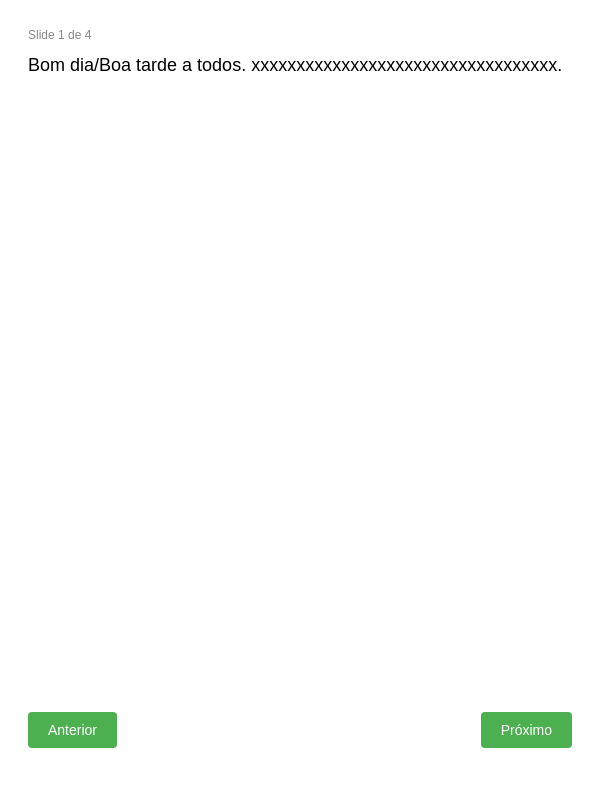
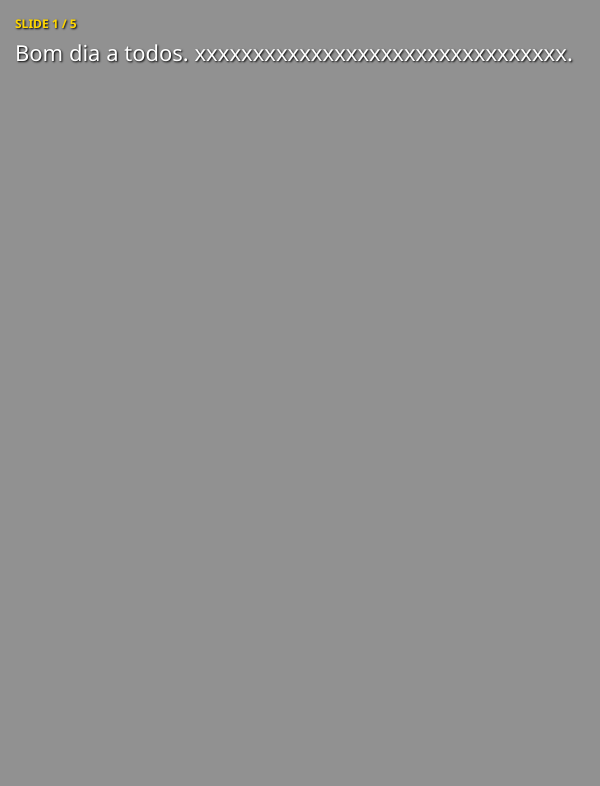
Before and after one commit to faustinopsy/GhostPrompter, an Electron app: page index.html in a window 600 px wide. Drawn offline with Linux system fonts and the light colour scheme; no server answers.

Commit message:
telcas de atalho e toque por dentro "la ele"

```diff
--- a/index.css
+++ b/index.css
@@ -1,35 +1,26 @@
 body {
-            background-color: #1a1a1a00;
-            color: #000000;
-            font-family: Arial, sans-serif;
-            padding: 20px;
-            display: flex;
-            flex-direction: column;
-            height: 90vh;
-        }
-        #slide-count {
-            color: #888;
-            font-size: 12px;
-            margin-bottom: 10px;
-        }
-        #script-text {
-            font-size: 18px;
-            line-height: 1.5;
-            flex-grow: 1;
-            overflow-y: auto;
-        }
-        .controls {
-            margin-top: 15px;
-            display: flex;
-            justify-content: space-between;
-        }
-        button {
-            padding: 10px 20px;
-            cursor: pointer;
-            background-color: #4CAF50;
-            border: none;
-            color: white;
-            border-radius: 4px;
-            font-size: 14px;
-        }
-        button:active { background-color: #45a049; }
+    background-color: rgba(0, 0, 0, 0.433);
+    color: #ffffff;
+    font-family: 'Segoe UI', Arial, sans-serif;
+    margin: 0;
+    padding: 15px;
+    height: 100vh;
+    box-sizing: border-box;
+    overflow: hidden;
+    border-radius: 10px;
+    text-shadow: 1px 1px 2px black;
+}
+
+#slide-info {
+    font-size: 12px;
+    color: #ffd700;
+    font-weight: bold;
+    margin-bottom: 5px;
+    text-transform: uppercase;
+}
+
+#script-text {
+    font-size: 22px;
+    line-height: 1.4;
+    font-weight: 500;
+}
--- a/index.html
+++ b/index.html
@@ -2,67 +2,11 @@
 <html lang="pt-BR">
 <head>
     <meta charset="UTF-8">
-    <link rel="stylesheet" href="index.css">
+   <link rel="stylesheet" href="index.css">
 </head>
 <body>
-
-    <div id="slide-count">Slide 1 de ...</div>
-
-    <div id="script-text">Carregando roteiro...</div>
-
-    <div class="controls">
-        <button onclick="anterior()">Anterior</button>
-        <button onclick="proximo()">Próximo</button>
-    </div>
-
-    <script>
-        const slides = [
-            {
-                id: 1,
-                text: "Bom dia/Boa tarde a todos. xxxxxxxxxxxxxxxxxxxxxxxxxxxxxxxxxx."
-            },
-            {
-                id: 2,
-                text: "Aqui vemos a agenda. xxxxxxxxxxxxxxxxxxxxxxxxxxxxx."
-            },
-            {
-                id: 3,
-                text: "O cenário é alarmante. xxxxxxxxxxxxxxxxxxxxxxxxxxxxxxxxxxxxxxxxxxxxxxxxxxx"
-            },
-            {
-                id: 4,
-                text: "Fundamentação Teórica: xxxxxxxxxxxxxxxxxxxxxxxxxxxxxxxxxxxxxxxxxxxxxxxxxxxx"
-            },
-        ];
-
-        let currentIndex = 0;
-
-        function atualizaUI() {
-            const current = slides[currentIndex];
-            document.getElementById('script-text').innerText = current.text;
-            document.getElementById('slide-count').innerText = `Slide ${currentIndex + 1} de ${slides.length}`;
-        }
-
-        function proximo() {
-            if (currentIndex < slides.length - 1) {
-                currentIndex++;
-                atualizaUI();
-            }
-        }
-
-        function anterior() {
-            if (currentIndex > 0) {
-                currentIndex--;
-                atualizaUI();
-            }
-        }
-
-        document.addEventListener('keydown', (e) => {
-            if (e.key === "ArrowRight") proximo();
-            if (e.key === "ArrowLeft") anterior();
-        });
-
-        atualizaUI();
-    </script>
+    <div id="slide-info">Slide 1</div>
+    <div id="script-text">Carregando...</div>
+    <script src="renderer.js"></script>
 </body>
 </html>
--- /dev/null
+++ b/renderer.js
@@ -0,0 +1,29 @@
+ const { ipcRenderer } = require('electron');
+        const slides = [
+            { id: 1, text: "Bom dia a todos. xxxxxxxxxxxxxxxxxxxxxxxxxxxxxxxx." },
+            { id: 2, text: "Nesta agenda, xxxxxxxxxxxxxxxxxxxxxxxxxxxxxxxxxxxxx." },
+            { id: 3, text: "O problema é grave: xxxxxxxxxxxxxxxxxxxxxxxxxxxxxxxx." },
+            { id: 4, text: "Base teórica: xxxxxxxxxxxxxxxxxxxxxxxxxxxxxxxxxxxx." },
+            { id: 5, text: "A falha atual: xxxxxxxxxxxxxxxxxxxxxxxxxxxxxxxxxxx" },
+        ];
+
+        let currentIndex = 0;
+        function atualizaUI() {
+            const current = slides[currentIndex];
+            if (current) {
+                document.getElementById('script-text').innerText = current.text;
+                document.getElementById('slide-info').innerText = `Slide ${current.id} / ${slides.length}`;
+            }
+        }
+
+        ipcRenderer.on('command', (event, action) => {
+            if (action === 'next') {
+                if (currentIndex < slides.length - 1) currentIndex++;
+            }
+            else if (action === 'prev') {
+                if (currentIndex > 0) currentIndex--;
+            }
+            atualizaUI();
+        });
+
+        atualizaUI();
```
Also changed, not shown: main.js (+27 -8 lines).
